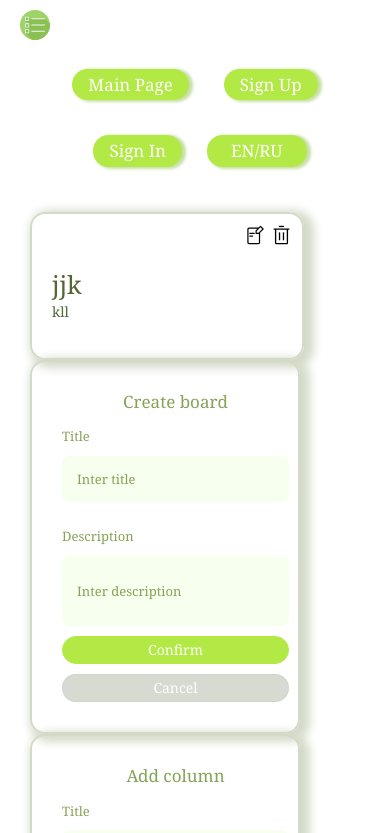
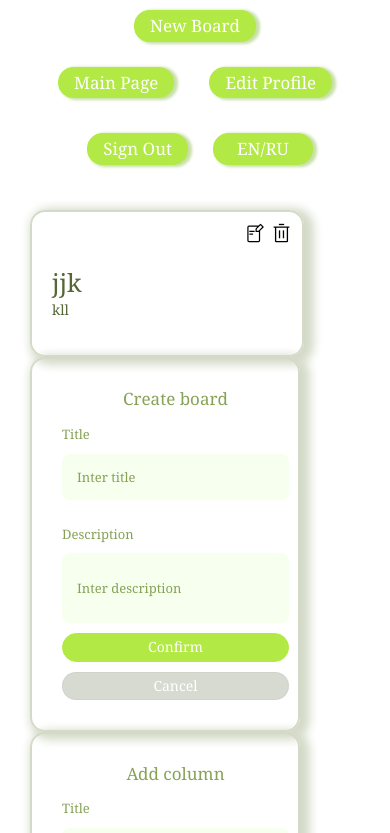
Before and after one commit to zzzap67/project-management-app, a React (Create React App) app in the folder project-management-app/: page / in a window 390 px wide. Shown: the top 833 px of the page. Built offline with nearby package versions, Linux system fonts and the light colour scheme.

Commit message:
fix:fix header styles.css

```diff
--- a/project-management-app/src/components/Header/index.tsx
+++ b/project-management-app/src/components/Header/index.tsx
@@ -8,7 +8,7 @@ import './style.css';
 
 const Header: React.FunctionComponent = () => {
   const [scrollEvent, setScrollEvent] = useState(false);
-  const [userAuthorized, setUserAuthorized] = useState(false);
+  const [userAuthorized, setUserAuthorized] = useState(true);
 
   const changeHeaderColor = () => {
     window.scrollY > 60 ? setScrollEvent(true) : setScrollEvent(false);
@@ -29,7 +29,7 @@ const Header: React.FunctionComponent = () => {
   const { t } = useTranslation('translation');
   return userAuthorized ? (
     <header className={scrollEvent ? 'header_color' : 'header_white'}>
-      <Link to="/">
+      <Link to="/boards">
         <Button
           className="link-to-add-new-board_button"
           buttonName={t('description.header.newBoard')}
--- a/project-management-app/src/components/Header/style.css
+++ b/project-management-app/src/components/Header/style.css
@@ -35,3 +35,9 @@ a {
   gap: 15px;
   padding: 5px;
 }
+@media (max-width: 500px) {
+  .header_white,
+  .header_color {
+    justify-content: center;
+  }
+}
```
